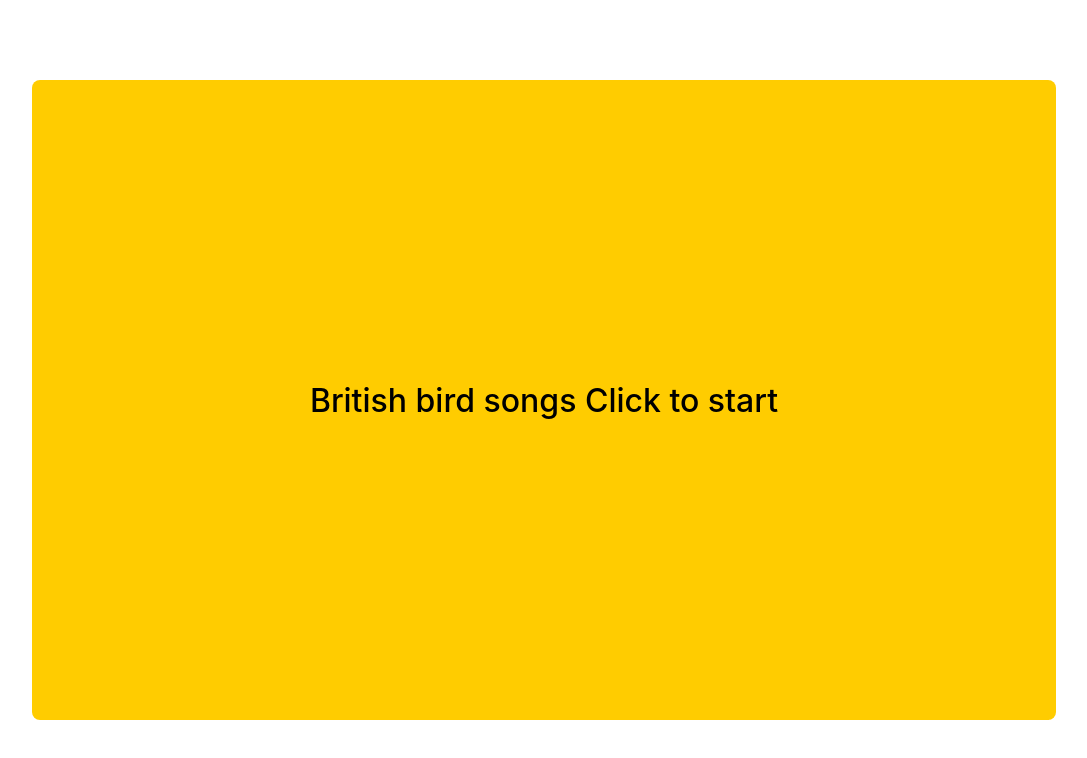
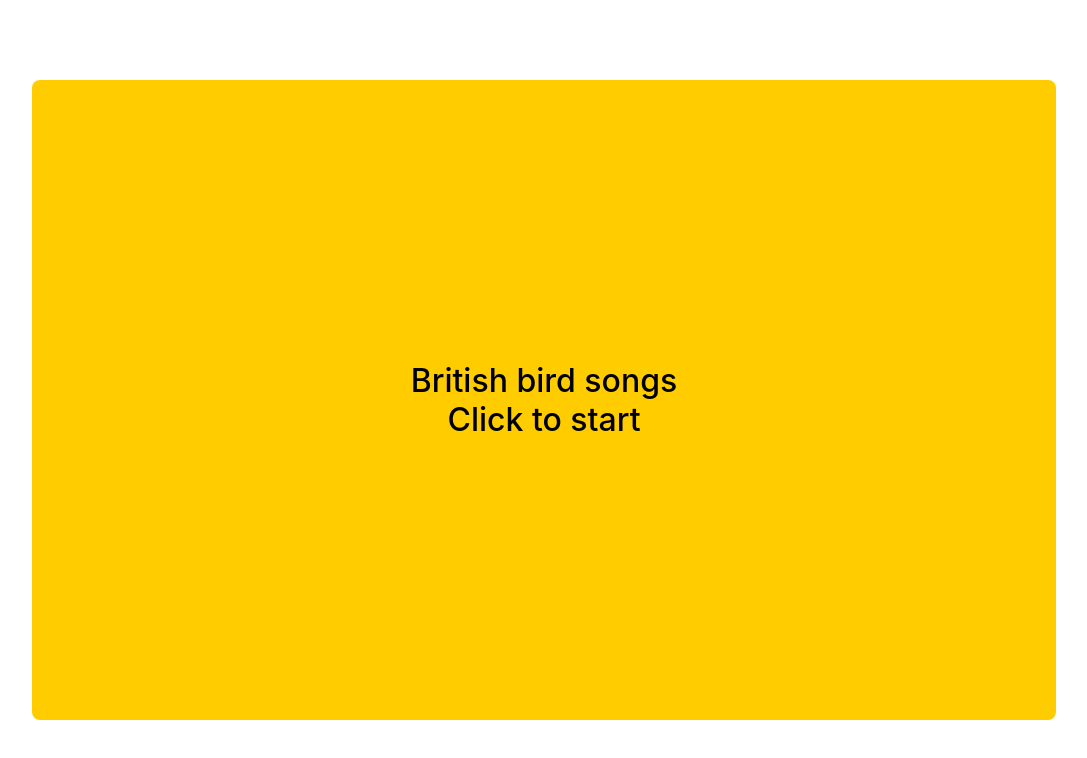
Before and after one commit to leewinter/bird-songs, a React (Vite) app: page / in a window 1280 px wide. Shown: the top 758 px of the page, without its empty margins (96-1183 px from the left). Built offline with nearby package versions, Linux system fonts and the light colour scheme.

Commit message:
change start button

```diff
--- a/src/App.jsx
+++ b/src/App.jsx
@@ -95,8 +95,8 @@ function App() {
             indexRef.current = 0; // Reset the index
           }}
         >
-          <span>British bird songs</span>
-          <span>  Click to start</span>
+          <span>British bird songs<br />
+            Click to start</span>
         </button>
       )}
       {startSpeaking &&
```
